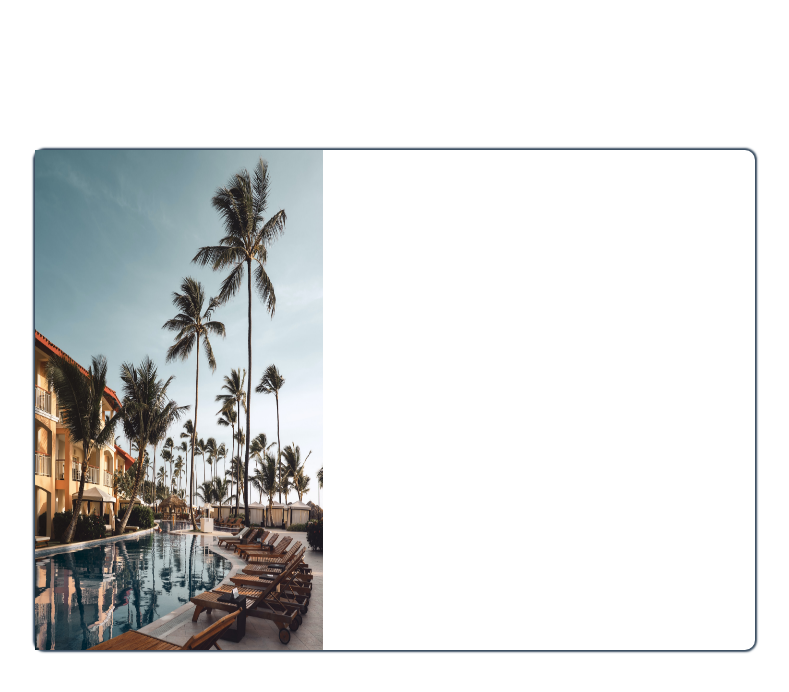
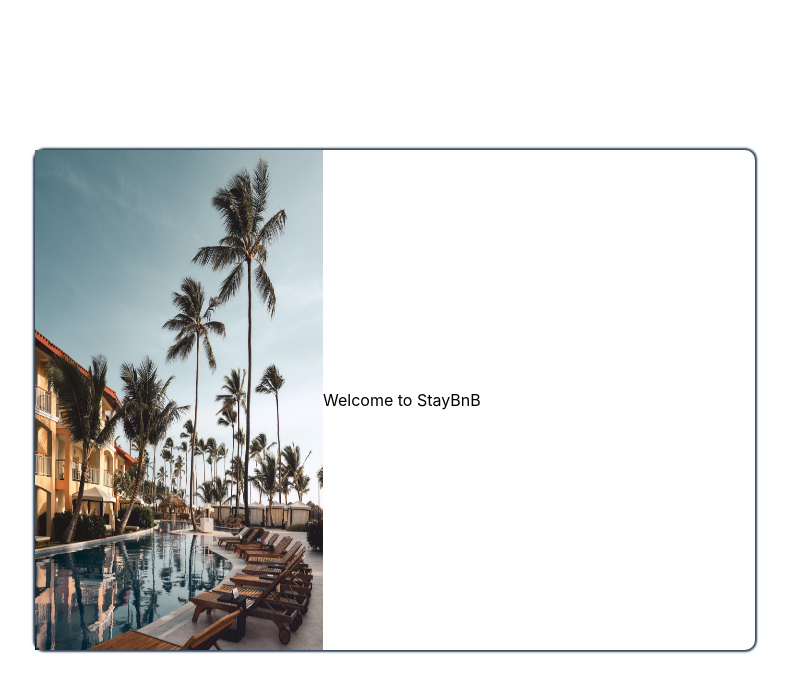
Before and after one commit to codeWithJooy/StayBnB, a React (Create React App) app in the folder frontend/: page / in a window 1280 px wide. Shown: the top 692 px of the page, without its empty margins (245-1034 px from the left). Built offline with nearby package versions, Linux system fonts and the light colour scheme.

Commit message:
InputComponent Added

```diff
--- a/frontend/src/Pages/Signup/Signup.js
+++ b/frontend/src/Pages/Signup/Signup.js
@@ -9,7 +9,12 @@ export const SignUp = () => {
           <div className="cardImage">
             <img src="/image/Signup/signup.jpg" />
           </div>
-          <div className="cardForm"></div>
+          <div className="cardForm">
+            <div className="cardTitle">
+              <p>Welcome to StayBnB</p>
+            </div>
+            <div className="cardUnit"></div>
+          </div>
         </div>
       </div>
     </div>
```
Also changed, not shown: frontend/src/Components/InputComponent/InputComponent.js (added, +14 -0 lines), frontend/src/Components/InputComponent/inputComponent.css (added).
